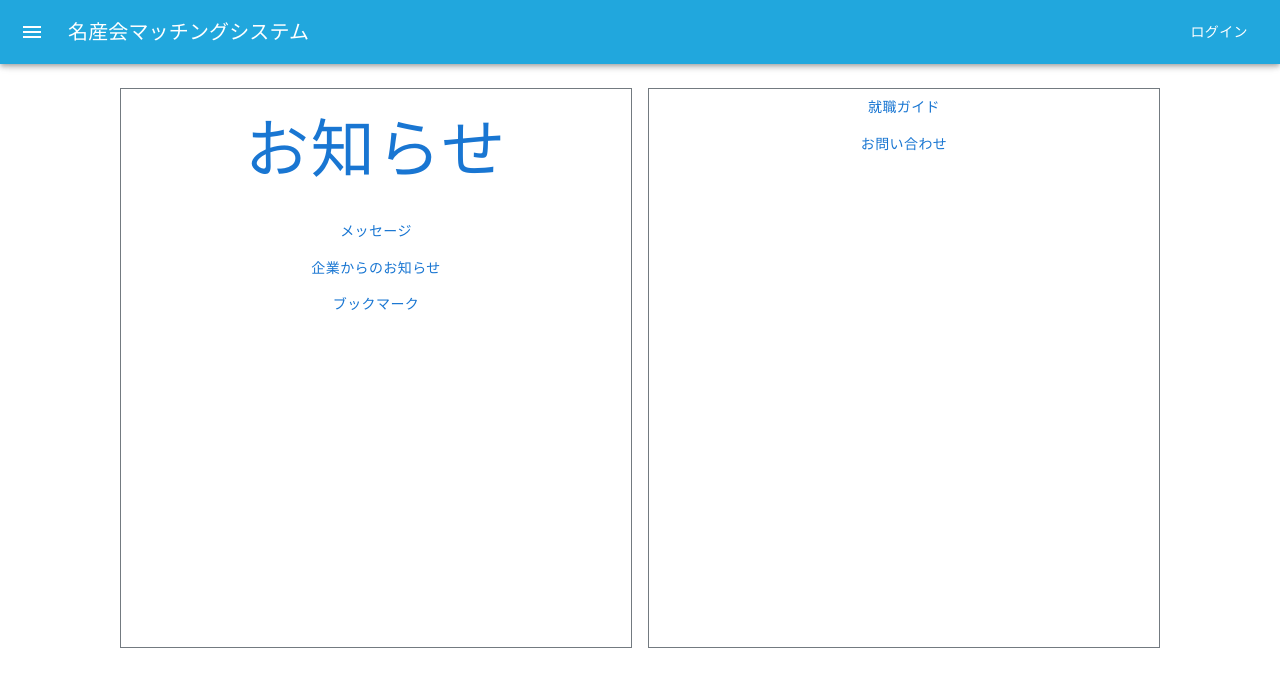
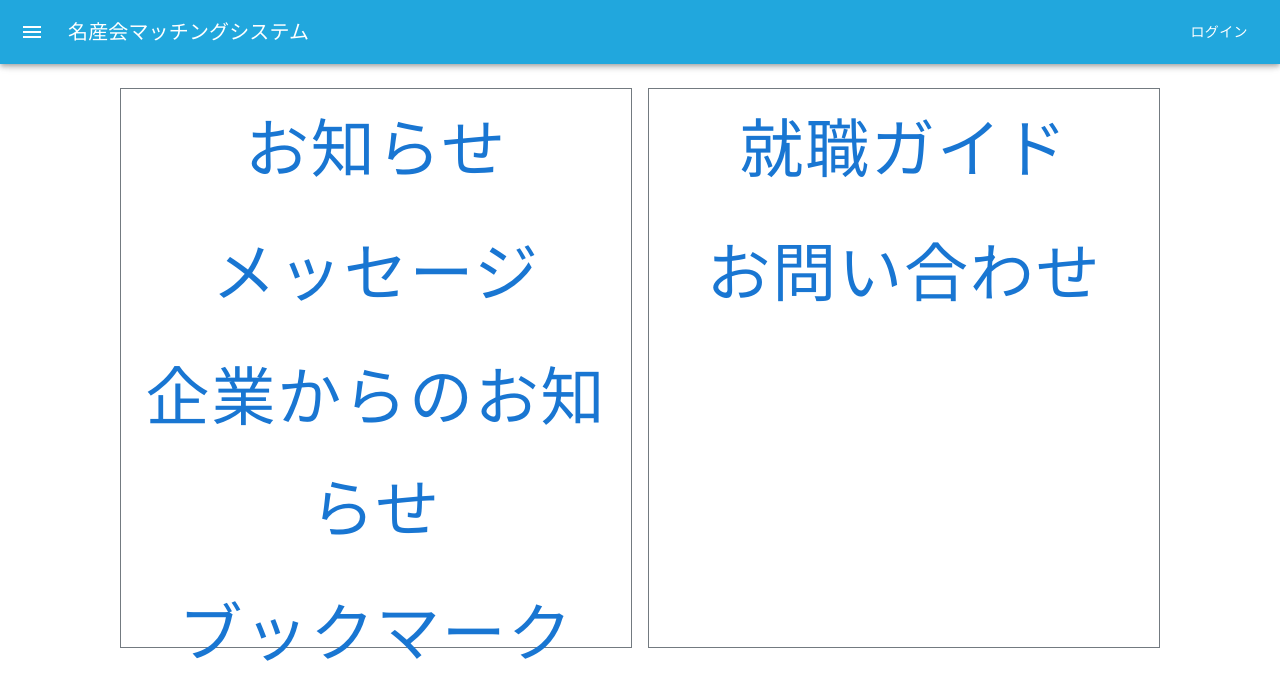
Before and after one commit to hayatosuzuki3228/CVAISotuken, a React (Vite) app: page / in a window 1280 px wide. Shown: the top 700 px of the page. Built offline with nearby package versions, Linux system fonts and the light colour scheme.

Commit message:
ホーム画面レイアウト配置 仮

```diff
--- a/src/Page/toppage.jsx
+++ b/src/Page/toppage.jsx
@@ -209,13 +209,23 @@ export function Toppage() {
               <Button fullWidth style={{ fontSize: "4em" }}>
                 お知らせ
               </Button>
-              <Button fullWidth>メッセージ</Button>
-              <Button fullWidth>企業からのお知らせ</Button>
-              <Button fullWidth>ブックマーク</Button>
+              <Button fullWidth style={{ fontSize: "4em" }}>
+                メッセージ
+              </Button>
+              <Button fullWidth style={{ fontSize: "4em" }}>
+                企業からのお知らせ
+              </Button>
+              <Button fullWidth style={{ fontSize: "4em" }}>
+                ブックマーク
+              </Button>
             </Box>
             <Box border={1} borderColor={gray} width="40vw" height="70vh">
-              <Button fullWidth>就職ガイド</Button>
-              <Button fullWidth>お問い合わせ</Button>
+              <Button fullWidth style={{ fontSize: "4em" }}>
+                就職ガイド
+              </Button>
+              <Button fullWidth style={{ fontSize: "4em" }}>
+                お問い合わせ
+              </Button>
             </Box>
           </Stack>
         </Main>
```
